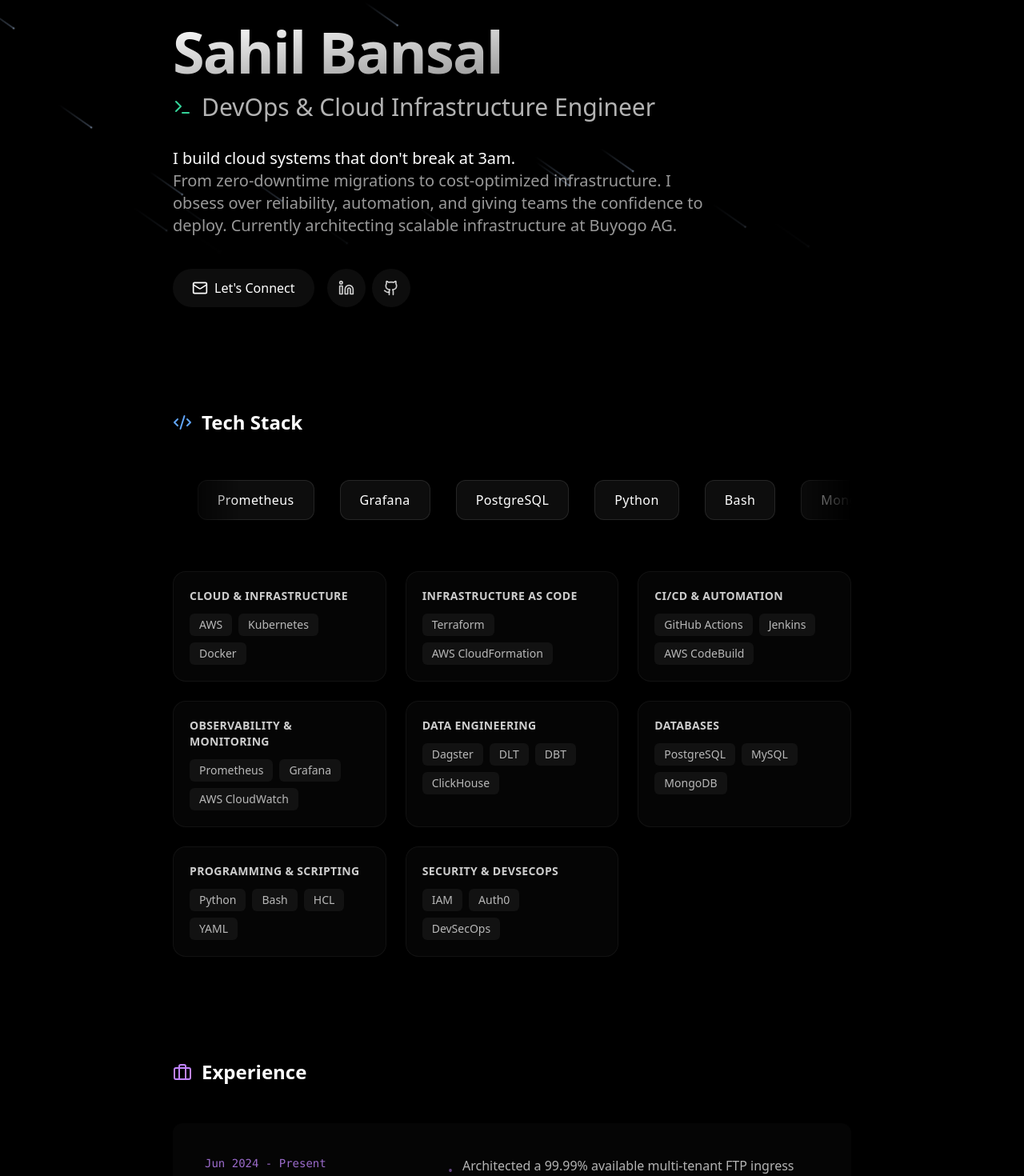
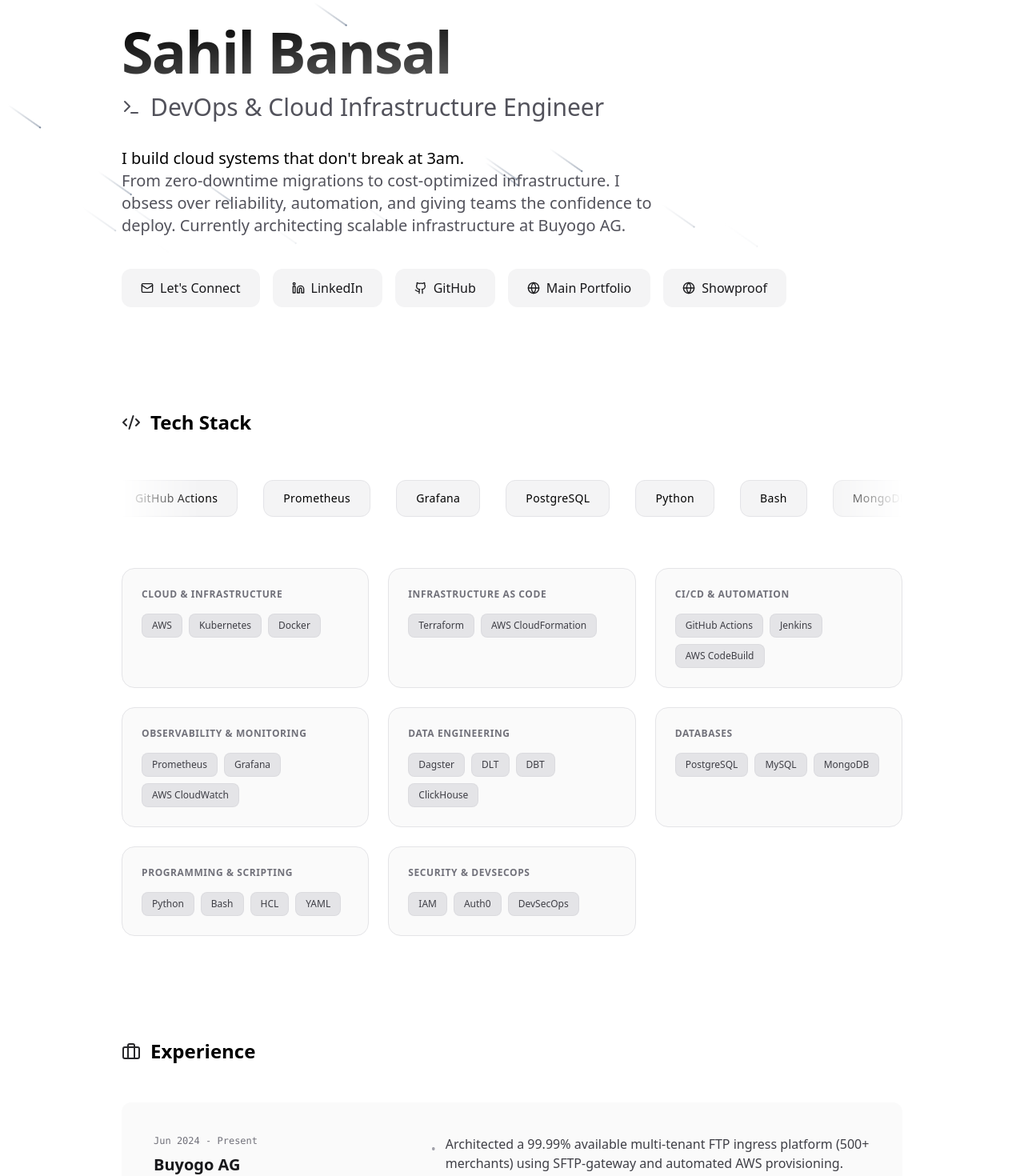
Before and after one commit to sahilbnsll/interactive-resume, a Next.js app: page / in a window 1280 px wide. Shown: the part 100-1570 px from the top of the page at 80% size. Built offline with nearby package versions, Linux system fonts and the light colour scheme.

Commit message:
feat: complete interactive static resume with all sections and blog templates

```diff
--- /dev/null
+++ b/app/blog/[slug]/page.tsx
@@ -0,0 +1,34 @@
+import { ModeToggle } from '@/components/mode-toggle'
+import { ArrowLeft } from 'lucide-react'
+import Link from 'next/link'
+
+export default function BlogPost({ params }: { params: { slug: string } }) {
+  // Simple title formatter from slug
+  const title = params.slug.split('-').map(word => word.charAt(0).toUpperCase() + word.slice(1)).join(' ');
+
+  return (
+    <main className="relative min-h-screen bg-white dark:bg-black text-black dark:text-white selection:bg-black/10 dark:selection:bg-white/10 font-sans">
+      <div className="absolute top-6 right-6 z-50">
+        <ModeToggle />
+      </div>
+
+      <div className="mx-auto max-w-3xl px-6 py-24 sm:py-32">
+        <Link href="/" className="inline-flex items-center gap-2 text-zinc-500 hover:text-zinc-900 dark:hover:text-zinc-100 transition-colors mb-16 text-sm font-medium">
+          <ArrowLeft className="w-4 h-4" />
+          Back to Home
+        </Link>
+
+        <article className="prose prose-zinc dark:prose-invert max-w-none">
+          <h1 className="text-4xl sm:text-5xl font-extrabold tracking-tight mb-8">
+            {title}
+          </h1>
+
+          <div className="py-24 text-center border border-dashed border-zinc-200 dark:border-zinc-800 rounded-2xl bg-zinc-50 dark:bg-white/[0.02]">
+            <h3 className="text-xl font-medium text-zinc-600 dark:text-zinc-400 mb-2">Content Coming Soon</h3>
+            <p className="text-zinc-500 text-sm">I am currently writing this post. Check back later!</p>
+          </div>
+        </article>
+      </div>
+    </main>
+  )
+}
--- a/app/page.tsx
+++ b/app/page.tsx
@@ -1,19 +1,24 @@
 "use client"
 
-import { personalData, experienceData, educationData, skillsCarousel, detailedSkills, projectsData, certificationsData, blogsData, socialsData } from '@/data/profile'
+import { personalData, experienceData, educationData, skillsCarousel, detailedSkills, projectsData, certificationsData, blogsData, socialsData, portfoliosData } from '@/data/profile'
 import { Meteors } from '@/components/ui/Meteors'
 import { DynamicGridPattern } from '@/components/ui/DynamicGridPattern'
 import { SpotlightBorder } from '@/components/ui/SpotlightBorder'
 import { InfiniteCarousel } from '@/components/ui/InfiniteCarousel'
 import { motion } from 'framer-motion'
-import { Mail, Terminal, Briefcase, GraduationCap, Code2, ArrowUpRight, FolderGit2, Award, PenTool, Linkedin, Github } from 'lucide-react'
+import { Mail, Terminal, Briefcase, GraduationCap, Code2, ArrowUpRight, FolderGit2, Award, PenTool, Linkedin, Github, Globe, Link2 } from 'lucide-react'
+import { ModeToggle } from '@/components/mode-toggle'
 
 export default function Home() {
   return (
-    <main className="relative min-h-screen bg-black text-white selection:bg-primary/30 overflow-hidden font-sans">
-      <DynamicGridPattern className="opacity-30 dark:opacity-20 fixed inset-0 pointer-events-none" />
+    <main className="relative min-h-screen bg-white dark:bg-black text-black dark:text-white selection:bg-black/10 dark:selection:bg-white/10 overflow-hidden font-sans">
+      <DynamicGridPattern className="opacity-10 dark:opacity-[0.15] fixed inset-0 pointer-events-none" />
 
-      <div className="relative z-10 mx-auto max-w-4xl px-6 py-24 sm:py-32">
+      <div className="absolute top-6 right-6 z-50">
+        <ModeToggle />
+      </div>
+
+      <div className="relative z-10 mx-auto max-w-5xl px-6 py-24 sm:py-32">
 
         {/* HERO SECTION */}
         <section className="relative mb-32 flex flex-col items-start justify-center">
@@ -22,42 +27,50 @@
             initial={{ opacity: 0, y: 20 }}
             animate={{ opacity: 1, y: 0 }}
             transition={{ duration: 0.8, ease: "easeOut" }}
-            className="z-10"
+            className="z-10 w-full"
           >
-            <h1 className="text-5xl sm:text-7xl font-extrabold tracking-tight mb-4 bg-clip-text text-transparent bg-gradient-to-br from-white to-white/50">
+            <h1 className="text-5xl sm:text-7xl font-extrabold tracking-tight mb-4 bg-clip-text text-transparent bg-gradient-to-br from-black to-black/50 dark:from-white dark:to-white/50">
               {personalData.name}
             </h1>
-            <h2 className="text-xl sm:text-3xl font-medium text-white/70 mb-8 flex items-center gap-3">
-              <Terminal className="w-6 h-6 text-emerald-400" />
+            <h2 className="text-xl sm:text-3xl font-medium text-zinc-600 dark:text-zinc-400 mb-8 flex items-center gap-3">
+              <Terminal className="w-6 h-6" />
               {personalData.title}
             </h2>
 
-            <p className="text-lg sm:text-xl max-w-2xl text-white/60 mb-10 leading-relaxed font-light">
-              <strong className="text-white font-medium">{personalData.headline}</strong> <br className="hidden sm:block" />
+            <p className="text-lg sm:text-xl max-w-2xl text-zinc-600 dark:text-zinc-400 mb-10 leading-relaxed font-light">
+              <strong className="text-black dark:text-white font-medium">{personalData.headline}</strong> <br className="hidden sm:block" />
               {personalData.about}
             </p>
 
             <div className="flex flex-wrap gap-4">
-              <SpotlightBorder className="rounded-full w-fit bg-white/5" spotlightColor="rgba(16, 185, 129, 0.4)">
+              <SpotlightBorder className="rounded-xl w-fit bg-zinc-100 dark:bg-white/5" spotlightColor="rgba(161, 161, 170, 0.2)">
                 <a
                   href={`mailto:${personalData.email}`}
-                  className="flex items-center gap-2 px-6 py-3 font-medium text-white transition-colors hover:text-emerald-400"
+                  className="flex items-center gap-2 px-6 py-3 font-medium text-zinc-900 dark:text-zinc-100 transition-colors"
                 >
-                  <Mail className="w-5 h-5" />
+                  <Mail className="w-4 h-4" />
                   Let's Connect
                 </a>
               </SpotlightBorder>
 
-              <div className="flex items-center gap-2">
-                {socialsData.filter(s => s.name !== "Email").map((social, idx) => (
-                  <SpotlightBorder key={idx} className="rounded-full w-12 h-12 flex items-center justify-center bg-white/5" spotlightColor="rgba(255, 255, 255, 0.4)">
-                    <a href={social.href} target="_blank" rel="noreferrer" className="flex items-center justify-center w-full h-full text-white/80 hover:text-white transition-colors">
-                      {social.icon === 'linkedin' && <Linkedin className="w-5 h-5" />}
-                      {social.icon === 'github' && <Github className="w-5 h-5" />}
-                    </a>
-                  </SpotlightBorder>
-                ))}
-              </div>
+              {socialsData.map((social, idx) => (
+                <SpotlightBorder key={idx} className="rounded-xl w-fit bg-zinc-100 dark:bg-white/5" spotlightColor="rgba(161, 161, 170, 0.2)">
+                  <a href={social.href} target="_blank" rel="noreferrer" className="flex items-center gap-2 px-6 py-3 font-medium text-zinc-900 dark:text-zinc-100 transition-colors">
+                    {social.icon === 'linkedin' && <Linkedin className="w-4 h-4" />}
+                    {social.icon === 'github' && <Github className="w-4 h-4" />}
+                    {social.name}
+                  </a>
+                </SpotlightBorder>
+              ))}
+
+              {portfoliosData.map((portfolio, idx) => (
+                <SpotlightBorder key={`port-${idx}`} className="rounded-xl w-fit bg-zinc-100 dark:bg-white/5" spotlightColor="rgba(161, 161, 170, 0.2)">
+                  <a href={portfolio.href} target="_blank" rel="noreferrer" className="flex items-center gap-2 px-6 py-3 font-medium text-zinc-900 dark:text-zinc-100 transition-colors">
+                    <Globe className="w-4 h-4" />
+                    {portfolio.name}
+                  </a>
+                </SpotlightBorder>
+              ))}
             </div>
           </motion.div>
         </section>
@@ -71,7 +84,7 @@
           className="mb-32"
         >
           <div className="flex items-center gap-3 mb-10">
-            <Code2 className="w-6 h-6 text-blue-400" />
+            <Code2 className="w-6 h-6 text-zinc-800 dark:text-zinc-200" />
             <h3 className="text-2xl font-bold">Tech Stack</h3>
           </div>
 
@@ -80,7 +93,7 @@
               {skillsCarousel.map((skill, idx) => (
                 <div
                   key={idx}
-                  className="flex items-center justify-center px-6 py-3 bg-white/5 border border-white/10 rounded-xl backdrop-blur-sm hover:bg-white/10 transition-colors whitespace-nowrap font-medium tracking-wide"
+                  className="flex items-center justify-center px-6 py-3 bg-zinc-100 dark:bg-[#0a0a0a] border border-zinc-200 dark:border-white/5 rounded-xl transition-colors whitespace-nowrap font-medium tracking-wide text-sm"
                 >
                   {skill}
                 </div>
@@ -90,11 +103,11 @@
 
           <div className="grid grid-cols-1 sm:grid-cols-2 lg:grid-cols-3 gap-6">
             {detailedSkills.map((category, idx) => (
-              <div key={idx} className="p-5 rounded-2xl bg-white/[0.02] border border-white/5 hover:border-white/10 transition-colors">
-                <h4 className="text-white/80 font-semibold mb-3 text-sm tracking-wide uppercase">{category.category}</h4>
+              <div key={idx} className="p-6 rounded-2xl bg-zinc-50 dark:bg-[#0a0a0a] border border-zinc-200 dark:border-white/5 hover:border-zinc-300 dark:hover:border-white/10 transition-colors">
+                <h4 className="text-zinc-500 dark:text-zinc-400 font-bold mb-4 text-xs tracking-wider uppercase">{category.category}</h4>
                 <div className="flex flex-wrap gap-2">
                   {category.skills.map((skill, i) => (
-                    <span key={i} className="text-sm px-3 py-1 bg-white/5 rounded-md text-white/70">{skill}</span>
+                    <span key={i} className="text-xs font-medium px-3 py-1.5 bg-zinc-200 dark:bg-[#171717] rounded-lg text-zinc-700 dark:text-zinc-300 border border-zinc-300/50 dark:border-white/5">{skill}</span>
                   ))}
                 </div>
               </div>
@@ -110,7 +123,7 @@
             viewport={{ once: true }}
             className="flex items-center gap-3 mb-12"
           >
-            <Briefcase className="w-6 h-6 text-purple-400" />
+            <Briefcase className="w-6 h-6 text-zinc-800 dark:text-zinc-200" />
             <h3 className="text-2xl font-bold">Experience</h3>
           </motion.div>
 
@@ -123,21 +136,21 @@
                 viewport={{ once: true, margin: "-100px" }}
                 transition={{ duration: 0.5, delay: index * 0.1 }}
               >
-                <SpotlightBorder className="bg-white/[0.02]" spotlightColor="rgba(168, 85, 247, 0.3)">
+                <SpotlightBorder className="bg-zinc-50 dark:bg-[#0a0a0a]" spotlightColor="rgba(161, 161, 170, 0.2)">
                   <div className="p-8 sm:p-10 flex flex-col sm:flex-row gap-6 sm:gap-12">
                     <div className="sm:w-1/3 shrink-0">
-                      <p className="text-sm font-mono text-purple-400/80 mb-2">{job.date}</p>
-                      <h4 className="text-xl font-bold text-white flex items-center gap-2 group cursor-default">
+                      <p className="text-xs font-mono text-zinc-500 dark:text-zinc-400 mb-2">{job.date}</p>
+                      <h4 className="text-xl font-bold text-zinc-900 dark:text-zinc-100 flex items-center gap-2 group cursor-default">
                         {job.company}
                         <ArrowUpRight className="w-4 h-4 opacity-0 -translate-y-1 translate-x-1 transition-all group-hover:opacity-100 group-hover:translate-y-0 group-hover:translate-x-0" />
                       </h4>
-                      <p className="text-white/60 font-medium mt-1">{job.role}</p>
+                      <p className="text-zinc-600 dark:text-zinc-400 text-sm font-medium mt-1">{job.role}</p>
                     </div>
                     <div className="sm:w-2/3">
                       <ul className="space-y-4">
                         {job.description.map((desc, i) => (
-                          <li key={i} className="text-white/70 leading-relaxed flex gap-3">
-                            <span className="text-purple-400/50 mt-1.5">•</span>
+                          <li key={i} className="text-zinc-700 dark:text-zinc-300 leading-relaxed flex gap-3 text-sm sm:text-base">
+                            <span className="text-zinc-400 dark:text-zinc-600 mt-1.5">•</span>
                             <span>{desc}</span>
                           </li>
                         ))}
@@ -158,7 +171,7 @@
             viewport={{ once: true }}
             className="flex items-center gap-3 mb-12"
           >
-            <FolderGit2 className="w-6 h-6 text-rose-400" />
+            <FolderGit2 className="w-6 h-6 text-zinc-800 dark:text-zinc-200" />
             <h3 className="text-2xl font-bold">Featured Projects</h3>
           </motion.div>
 
@@ -172,18 +185,18 @@
                 transition={{ duration: 0.5, delay: index * 0.1 }}
                 className="h-full"
               >
-                <SpotlightBorder className="bg-white/[0.02] h-full" spotlightColor="rgba(244, 63, 94, 0.3)">
+                <SpotlightBorder className="bg-zinc-50 dark:bg-[#0a0a0a] h-full" spotlightColor="rgba(161, 161, 170, 0.2)">
                   <div className="p-8 h-full flex flex-col">
                     <a href={project.href} target="_blank" rel="noreferrer" className="group">
-                      <h4 className="text-xl font-bold text-white mb-3 flex items-center gap-2 group-hover:text-rose-400 transition-colors">
+                      <h4 className="text-xl font-bold text-zinc-900 dark:text-zinc-100 mb-3 flex items-center gap-2 group-hover:text-zinc-600 dark:group-hover:text-zinc-300 transition-colors">
                         {project.name}
                         <ArrowUpRight className="w-4 h-4 opacity-0 -translate-y-1 translate-x-1 transition-all group-hover:opacity-100 group-hover:translate-y-0 group-hover:translate-x-0" />
                       </h4>
                     </a>
-                    <p className="text-white/60 leading-relaxed mb-6 flex-grow">{project.description}</p>
+                    <p className="text-zinc-600 dark:text-zinc-400 leading-relaxed mb-6 text-sm flex-grow">{project.description}</p>
                     <div className="flex flex-wrap gap-2 mt-auto">
                       {project.tags.map((tag, i) => (
-                        <span key={i} className="text-xs px-2.5 py-1 bg-rose-400/10 text-rose-300 rounded-full font-mono">
+                        <span key={i} className="text-xs px-2.5 py-1 bg-zinc-200 dark:bg-zinc-800/50 text-zinc-700 dark:text-zinc-300 rounded-md font-medium border border-zinc-300 dark:border-white/5">
                           {tag}
                         </span>
                       ))}
@@ -205,18 +218,18 @@
               viewport={{ once: true }}
               className="flex items-center gap-3 mb-8"
             >
-              <Award className="w-6 h-6 text-cyan-400" />
+              <Award className="w-6 h-6 text-zinc-800 dark:text-zinc-200" />
               <h3 className="text-2xl font-bold">Certifications</h3>
             </motion.div>
             <div className="flex flex-col gap-4">
               {certificationsData.map((cert, index) => (
-                <SpotlightBorder key={index} className="bg-white/[0.02]" spotlightColor="rgba(34, 211, 238, 0.3)">
+                <SpotlightBorder key={index} className="bg-zinc-50 dark:bg-[#0a0a0a]" spotlightColor="rgba(161, 161, 170, 0.2)">
                   <a href={cert.url} target="_blank" rel="noreferrer" className="p-6 flex flex-col sm:flex-row sm:items-center justify-between gap-4 group">
                     <div>
-                      <h4 className="font-bold text-white group-hover:text-cyan-400 transition-colors">{cert.name}</h4>
-                      <p className="text-white/60 text-sm mt-1">{cert.organization}</p>
+                      <h4 className="font-bold text-zinc-900 dark:text-zinc-100 group-hover:text-zinc-600 dark:group-hover:text-zinc-300 transition-colors">{cert.name}</h4>
+                      <p className="text-zinc-500 dark:text-zinc-400 text-sm mt-1">{cert.organization}</p>
                     </div>
-                    <span className="text-xs font-mono text-cyan-400/80 px-3 py-1 bg-cyan-400/10 rounded-full shrink-0 w-fit">{cert.date}</span>
+                    <span className="text-xs font-mono text-zinc-600 dark:text-zinc-400 px-3 py-1 bg-zinc-200 dark:bg-white/5 rounded-full shrink-0 w-fit">{cert.date}</span>
                   </a>
                 </SpotlightBorder>
               ))}
@@ -231,15 +244,15 @@
               viewport={{ once: true }}
               className="flex items-center gap-3 mb-8"
             >
-              <PenTool className="w-6 h-6 text-green-400" />
+              <PenTool className="w-6 h-6 text-zinc-800 dark:text-zinc-200" />
               <h3 className="text-2xl font-bold">Latest Writing</h3>
             </motion.div>
             <div className="flex flex-col gap-4">
               {blogsData.map((blog, index) => (
-                <SpotlightBorder key={index} className="bg-white/[0.02]" spotlightColor="rgba(74, 222, 128, 0.3)">
-                  <a href={blog.url} target="_blank" rel="noreferrer" className="p-6 flex flex-col sm:flex-row sm:items-center justify-between gap-4 group">
-                    <h4 className="font-bold text-white group-hover:text-green-400 transition-colors line-clamp-2">{blog.title}</h4>
-                    <span className="text-xs font-mono text-green-400/80 shrink-0">{blog.date}</span>
+                <SpotlightBorder key={index} className="bg-zinc-50 dark:bg-[#0a0a0a]" spotlightColor="rgba(161, 161, 170, 0.2)">
+                  <a href={blog.url} className="p-6 flex flex-col sm:flex-row sm:items-center justify-between gap-4 group">
+                    <h4 className="font-bold text-zinc-900 dark:text-zinc-100 group-hover:text-zinc-600 dark:group-hover:text-zinc-300 transition-colors line-clamp-2">{blog.title}</h4>
+                    <span className="text-xs font-mono text-zinc-500 dark:text-zinc-400 shrink-0">{blog.date}</span>
                   </a>
                 </SpotlightBorder>
               ))}
@@ -255,7 +268,7 @@
             viewport={{ once: true }}
             className="flex items-center gap-3 mb-12"
           >
-            <GraduationCap className="w-6 h-6 text-amber-400" />
+            <GraduationCap className="w-6 h-6 text-zinc-800 dark:text-zinc-200" />
             <h3 className="text-2xl font-bold">Education</h3>
           </motion.div>
 
@@ -268,14 +281,14 @@
                 viewport={{ once: true }}
                 transition={{ duration: 0.5 }}
               >
-                <SpotlightBorder className="bg-white/[0.02]" spotlightColor="rgba(251, 191, 36, 0.3)">
+                <SpotlightBorder className="bg-zinc-50 dark:bg-[#0a0a0a]" spotlightColor="rgba(161, 161, 170, 0.2)">
                   <div className="p-8 sm:p-10">
                     <div className="flex flex-col sm:flex-row justify-between items-start sm:items-center mb-4 gap-2">
-                      <h4 className="text-xl font-bold text-white">{edu.school}</h4>
-                      <span className="text-sm font-mono text-amber-400/80 px-3 py-1 rounded-full bg-amber-400/10">{edu.date}</span>
+                      <h4 className="text-xl font-bold text-zinc-900 dark:text-zinc-100">{edu.school}</h4>
+                      <span className="text-xs font-mono text-zinc-600 dark:text-zinc-400 px-3 py-1 rounded-full bg-zinc-200 dark:bg-white/5 border border-zinc-300 dark:border-white/5">{edu.date}</span>
                     </div>
-                    <p className="text-lg text-white/80 font-medium mb-3">{edu.degree}</p>
-                    <p className="text-white/60 leading-relaxed max-w-3xl">{edu.description}</p>
+                    <p className="text-base text-zinc-700 dark:text-zinc-300 font-medium mb-3">{edu.degree}</p>
+                    <p className="text-sm text-zinc-600 dark:text-zinc-400 leading-relaxed max-w-3xl">{edu.description}</p>
                   </div>
                 </SpotlightBorder>
               </motion.div>
@@ -284,6 +297,35 @@
         </section>
 
       </div>
+
+      {/* FOOTER */}
+      <footer className="border-t border-zinc-200 dark:border-white/5 bg-zinc-50 dark:bg-[#0a0a0a]">
+        <div className="mx-auto max-w-5xl px-6 py-8 flex flex-col md:flex-row justify-between items-center gap-6 text-xs text-zinc-500 dark:text-zinc-400 font-mono">
+          <div className="flex flex-col sm:flex-row items-center gap-4">
+            <p className="flex items-center gap-2">
+              © {new Date().getFullYear()} {personalData.name} <span className="hidden sm:inline">|</span> <a href="#" className="hover:text-zinc-800 dark:hover:text-zinc-200 transition-colors">privacy?</a>
+            </p>
+            <div className="hidden sm:flex items-center gap-3">
+              <span className="flex items-center gap-2">
+                <span className="relative flex h-2 w-2">
+                  <span className="animate-ping absolute inline-flex h-full w-full rounded-full bg-emerald-400 opacity-75"></span>
+                  <span className="relative inline-flex rounded-full h-2 w-2 bg-emerald-500"></span>
+                </span>
+                All Systems Operational
+              </span>
+              <span>•</span>
+              <span>Uptime 99.99%</span>
+              <span>•</span>
+              <span>Edge: Vercel BOM1</span>
+            </div>
+          </div>
+          <div className="flex gap-4">
+            <a href={socialsData[0].href} target="_blank" rel="noreferrer"><Linkedin className="w-4 h-4 hover:text-zinc-800 dark:hover:text-zinc-200 transition-colors"/></a>
+            <a href={socialsData[1].href} target="_blank" rel="noreferrer"><Github className="w-4 h-4 hover:text-zinc-800 dark:hover:text-zinc-200 transition-colors"/></a>
+            <a href={`mailto:${personalData.email}`}><Mail className="w-4 h-4 hover:text-zinc-800 dark:hover:text-zinc-200 transition-colors"/></a>
+          </div>
+        </div>
+      </footer>
 
       <style jsx global>{`
         .mask-image-fade {
--- a/data/profile.ts
+++ b/data/profile.ts
@@ -9,7 +9,11 @@
 export const socialsData = [
   { name: "LinkedIn", href: "https://linkedin.com/in/sahilbansal24", icon: "linkedin" },
   { name: "GitHub", href: "https://github.com/sahilbnsll", icon: "github" },
-  { name: "Email", href: "mailto:sahilbansal.sb24@gmail.com", icon: "mail" }
+]
+
+export const portfoliosData = [
+  { name: "Main Portfolio", href: "https://sahilbansal.vercel.app/" },
+  { name: "Showproof", href: "https://showproof.io/@sahil" }
 ]
 
 export const experienceData = [
@@ -62,9 +66,9 @@
 ]
 
 export const skillsCarousel = [
-  "AWS", "Kubernetes", "Docker", "Terraform", "GitHub Actions",
+  "Supabase", "AWS", "Kubernetes", "Docker", "Terraform", "GitHub Actions",
   "Prometheus", "Grafana", "PostgreSQL", "Python", "Bash",
-  "MongoDB", "CloudFormation", "ClickHouse", "n8n", "Supabase"
+  "MongoDB", "CloudFormation", "ClickHouse", "n8n"
 ]
 
 export const detailedSkills = [
@@ -106,9 +110,9 @@
 ]
 
 export const certificationsData = [
-  { name: "DevOps on AWS Specialization", organization: "Amazon Web Services", date: "Feb 2024", url: "https://www.coursera.org/account/accomplishments/specialization/LF56PF27EJDY" },
+  { name: "DevOps on AWS Specialization", organization: "Amazon Web Services", date: "Feb 2024", url: "https://coursera.org/share/92a9be263fbfbe465d47dd92710b48ed" },
   { name: "Postman API Fundamentals", organization: "Postman", date: "Jul 2024", url: "https://api.badgr.io/public/assertions/X2ceMM37RqugIm-X52dVgQ" },
-  { name: "Agile with Atlassian Jira", organization: "Atlassian", date: "Jan 2024", url: "https://www.coursera.org/account/accomplishments/records/93BY9N49MRUA" }
+  { name: "Agile with Atlassian Jira", organization: "Atlassian", date: "Jan 2024", url: "https://coursera.org/share/ba5609f08d284e1c7089d0b4f4789835" }
 ]
 
 export const blogsData = [
```
Also changed, not shown: components/profile.tsx (deleted, +0 -29 lines).
